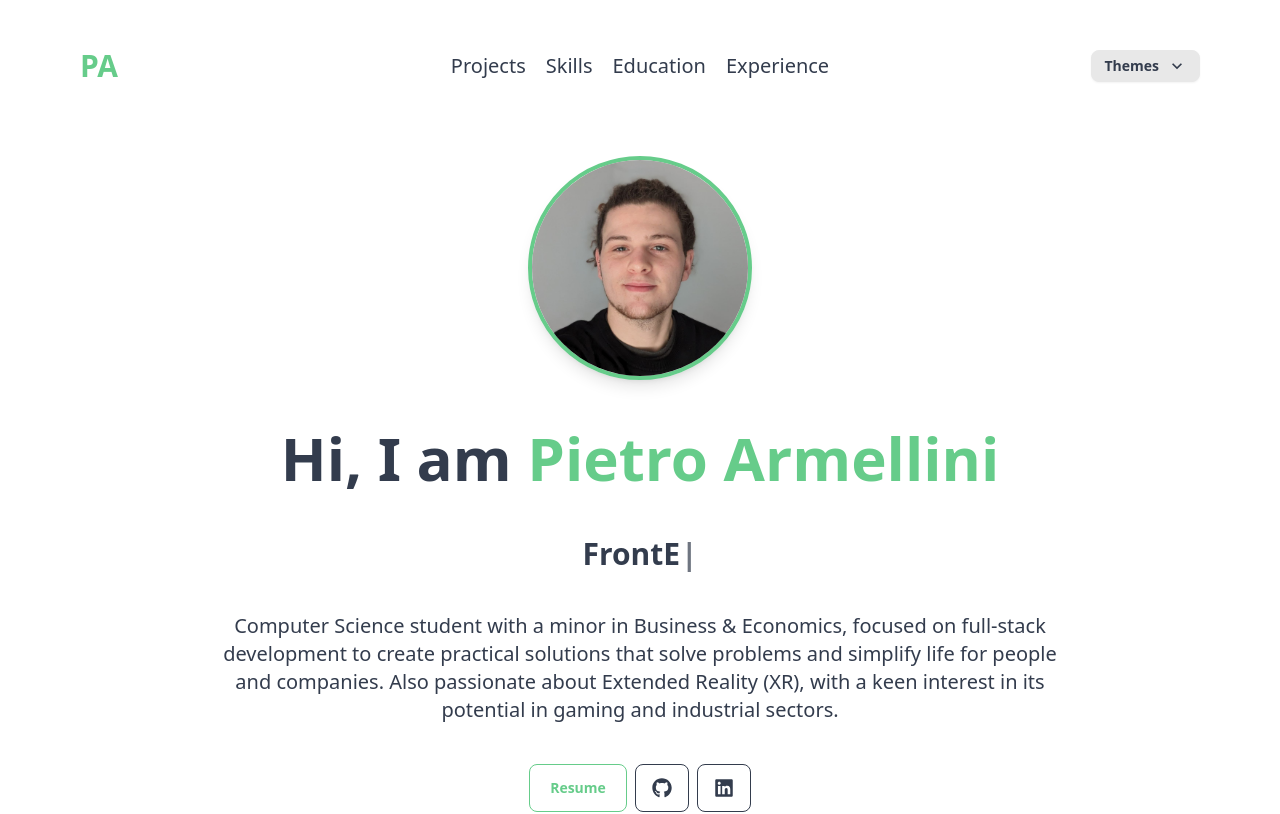
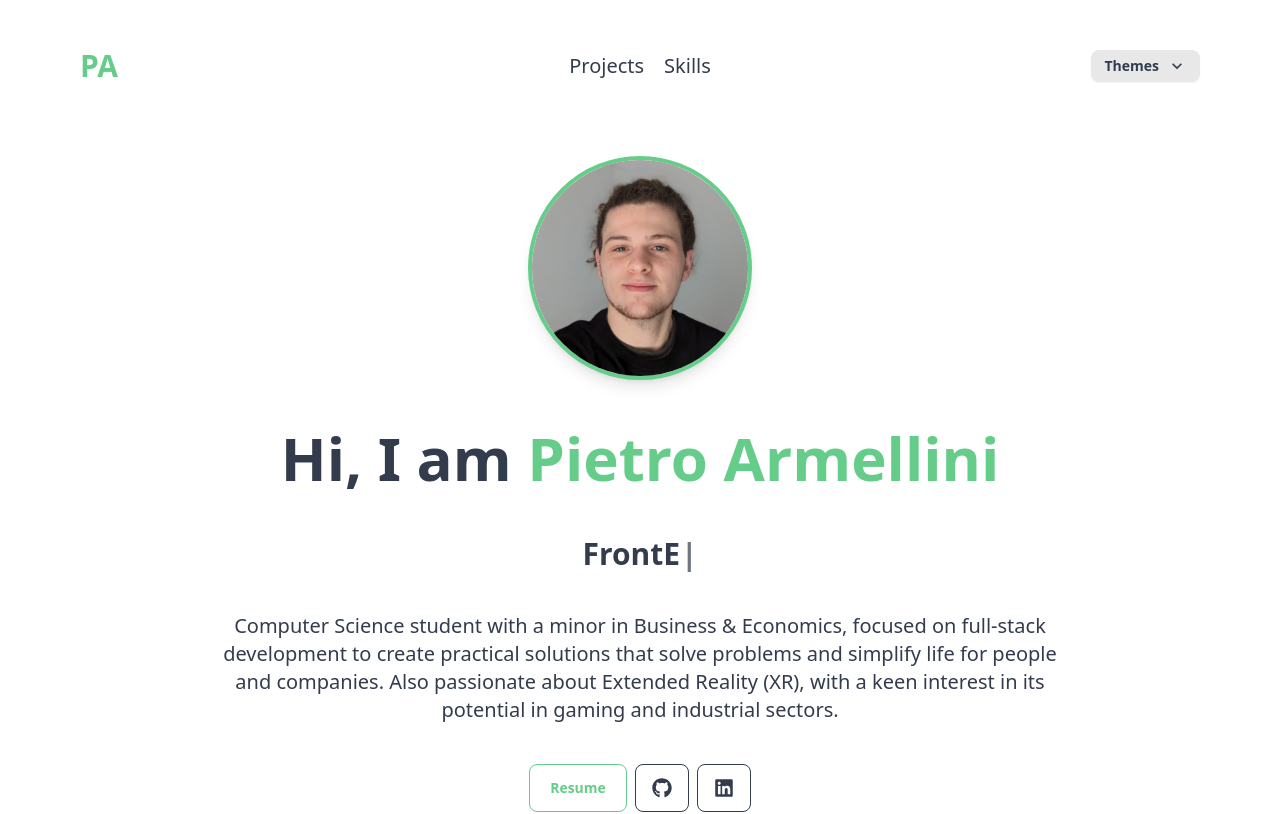
Before and after one commit to pietro-armellini/Portfolio, a React (Vite) app: page / in a window 1280 px wide. Shown: the top 814 px of the page. Built offline with nearby package versions, Linux system fonts and the light colour scheme.

Commit message:
removed education and experiences tabs

```diff
--- a/src/PortfolioData.js
+++ b/src/PortfolioData.js
@@ -11,7 +11,7 @@ const about = {
   description:
     "Computer Science student with a minor in Business & Economics, focused on full-stack development to create practical solutions that solve problems and simplify life for people and companies. Also passionate about Extended Reality (XR), with a keen interest in its potential in gaming and industrial sectors.",
   resume:
-    "https://drive.google.com/file/d/1No9kbiWEJgaKZarEKZYW_QKPm9ccPUtJ/view?usp=sharing",
+    "https://drive.google.com/file/d/1_0lbtfy9mhsvnRQWOxN5hDEWCVZeBLxr/view?usp=sharing",
   social: {
     linkedin: "https://www.linkedin.com/in/pietro-armellini/",
     github: "https://github.com/pietro-armellini",
--- a/src/components/Header.jsx
+++ b/src/components/Header.jsx
@@ -1,11 +1,12 @@
 // Import the required components
+import daisyui from "daisyui";
 import ThemeToggle from "./ThemeToggle";
 
 const NAV_ITEMS = [
-  { href: "#projects", label: "Projects" },
-  { href: "#skills", label: "Skills" },
-  { href: "#education", label: "Education" },
-  { href: "#experience", label: "Experience" },
+  { href: "#projects", label: "Projects", disabled: false },
+  { href: "#skills", label: "Skills", disabled: false },
+  { href: "#education", label: "Education", disabled: true },
+  { href: "#experience", label: "Experience", disabled: true },
   // { href: "#contact", label: "Contact" }, // Uncomment if needed
 ];
 
@@ -17,8 +18,9 @@ const Header = () => {
 
       {/* Centered Navigation Menu - Only visible on larger screens */}
       <nav className="hidden sm:flex absolute left-1/2 transform -translate-x-1/2 gap-5 text-xl">
-        {NAV_ITEMS.map(({ href, label }) => (
+        {NAV_ITEMS.map(({ href, label, disabled }) => (
           <a
+						hidden={disabled}
             key={href}
             href={href}
             className="hover:text-primary hover:scale-105 font-medium transition-all duration-200 ease-in"
```
